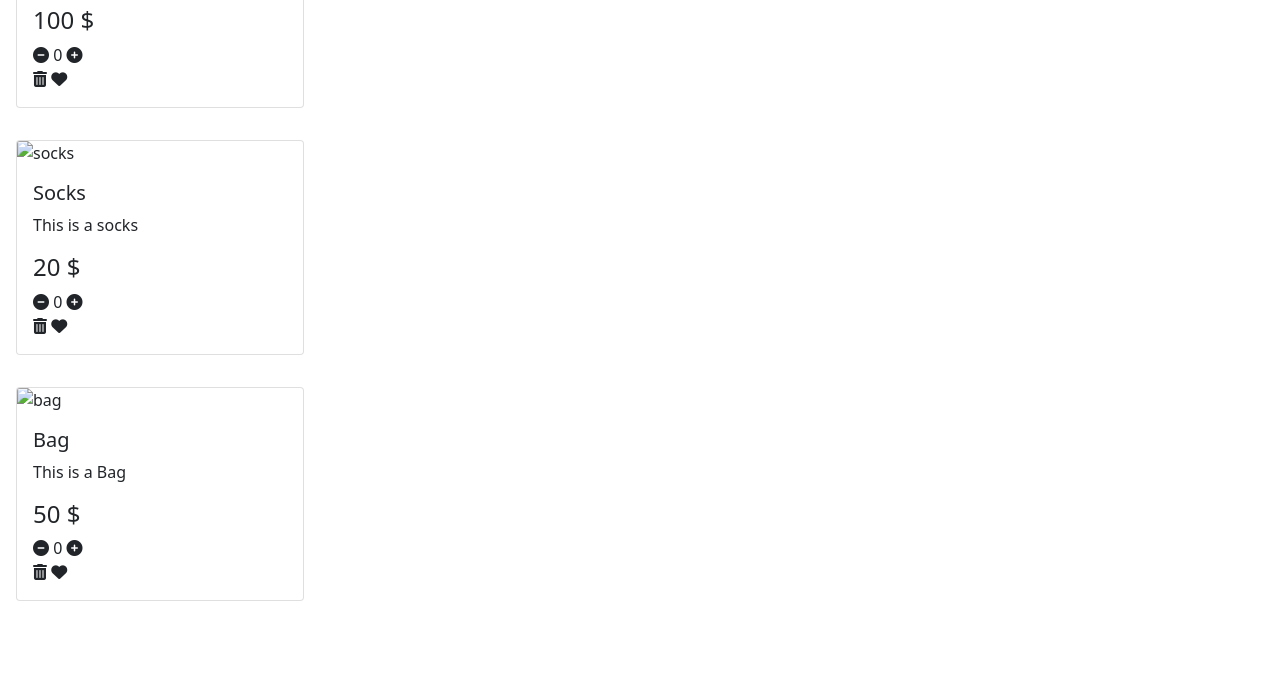
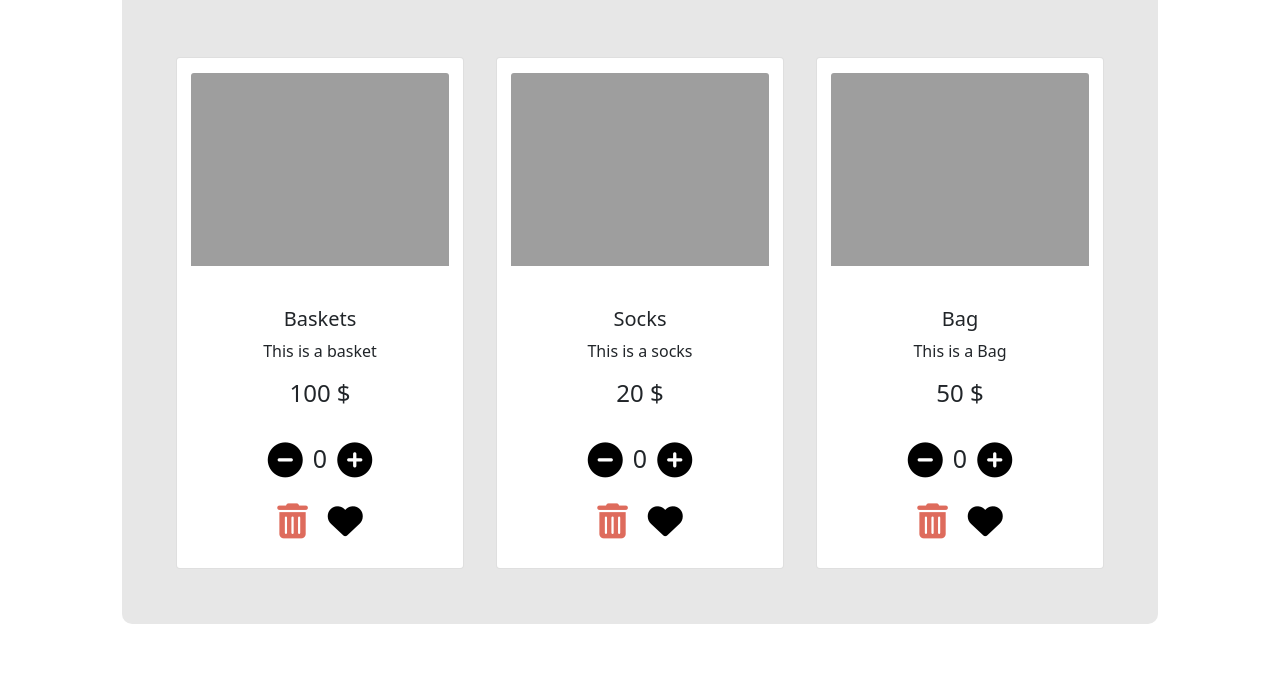
Before and after one commit to exalthab/checkpoint9-DOM-project1, a plain HTML site: page index.html in a window 1280 px wide. Shown: the part 203-877 px from the top of the page. Before the commit the page ends 820 px from the top, so only its background shows below. Drawn offline with nearby package versions, Linux system fonts and the light colour scheme; the site is published under a folder, as on GitHub Pages, so addresses that start at the root find nothing.

Commit message:
second commit #changing the path from absolute to relative path

```diff
--- a/index.html
+++ b/index.html
@@ -19,7 +19,7 @@
       crossorigin="anonymous"
       referrerpolicy="no-referrer"
     />
-    <link rel="stylesheet" href="/style/style.css" />
+    <link rel="stylesheet" href="style/style.css" />
     <title>Workshop DOM</title>
   </head>
   <body>
@@ -96,7 +96,7 @@
           <div class="card-body">
             <div class="card" style="width: 18rem">
               <img
-                src="/assets/baskets.png"
+                src="assets/baskets.png"
                 class="card-img-top"
                 alt="baskets"
               />
@@ -120,7 +120,7 @@
 
           <div class="card-body">
             <div class="card" style="width: 18rem">
-              <img src="/assets/socks.png" class="card-img-top" alt="socks" />
+              <img src="assets/socks.png" class="card-img-top" alt="socks" />
               <div class="card-body">
                 <h5 class="card-title">Socks</h5>
                 <p class="card-text">This is a socks</p>
@@ -140,7 +140,7 @@
           <!-- Product 3 : bag -->
           <div class="card-body">
             <div class="card" style="width: 18rem">
-              <img src="/assets/bag.png" class="card-img-top" alt="bag" />
+              <img src="assets/bag.png" class="card-img-top" alt="bag" />
               <div class="card-body">
                 <h5 class="card-title">Bag</h5>
                 <p class="card-text">This is a Bag</p>
@@ -170,6 +170,6 @@
     ></script>
 
     <!-- My JS -->
-    <script src="/js/script.js"></script>
+    <script src="js/script.js"></script>
   </body>
 </html>
```
